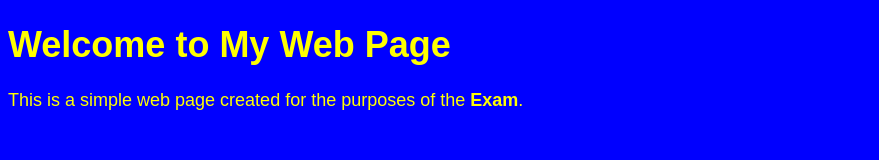
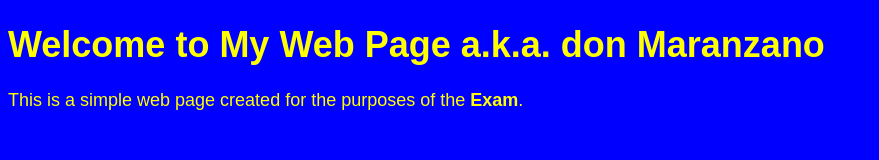
Before and after one commit to DanieldeMarko/GitHubDemo, a plain HTML site: page index.html in a window 1280 px wide. Shown: the whole page, without its empty margins (0-879 px from the left). Drawn offline with Linux system fonts and the light colour scheme.

Commit message:
don Maranzano

```diff
--- a/index.html
+++ b/index.html
@@ -11,7 +11,7 @@
 
 <body>
     <main>
-        <h1>Welcome to My Web Page</h1>
+        <h1>Welcome to My Web Page a.k.a. don Maranzano</h1>
         <p>This is a simple web page created for the purposes of the <b>Exam</b>.</p>
     </main>
 </body>
```
